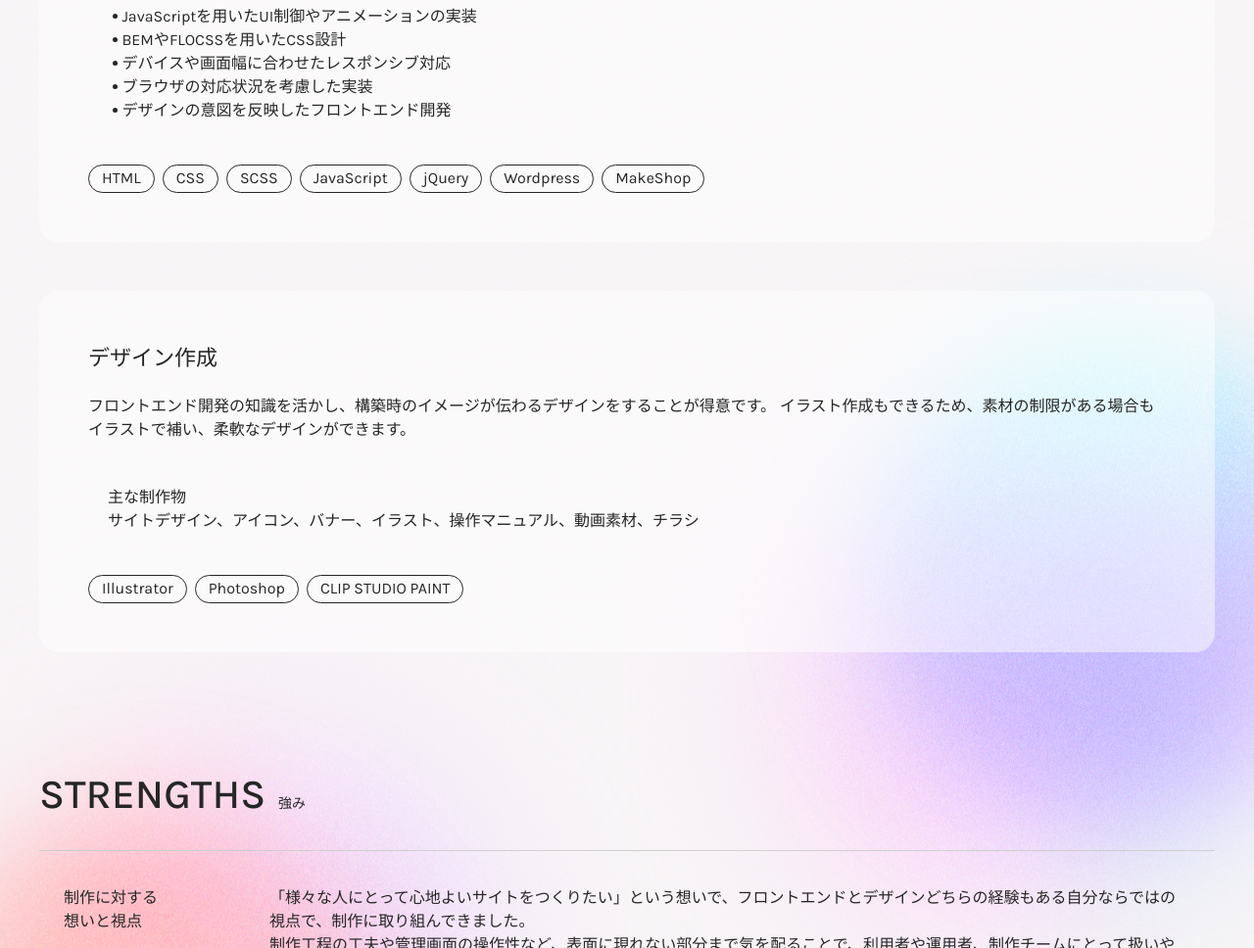
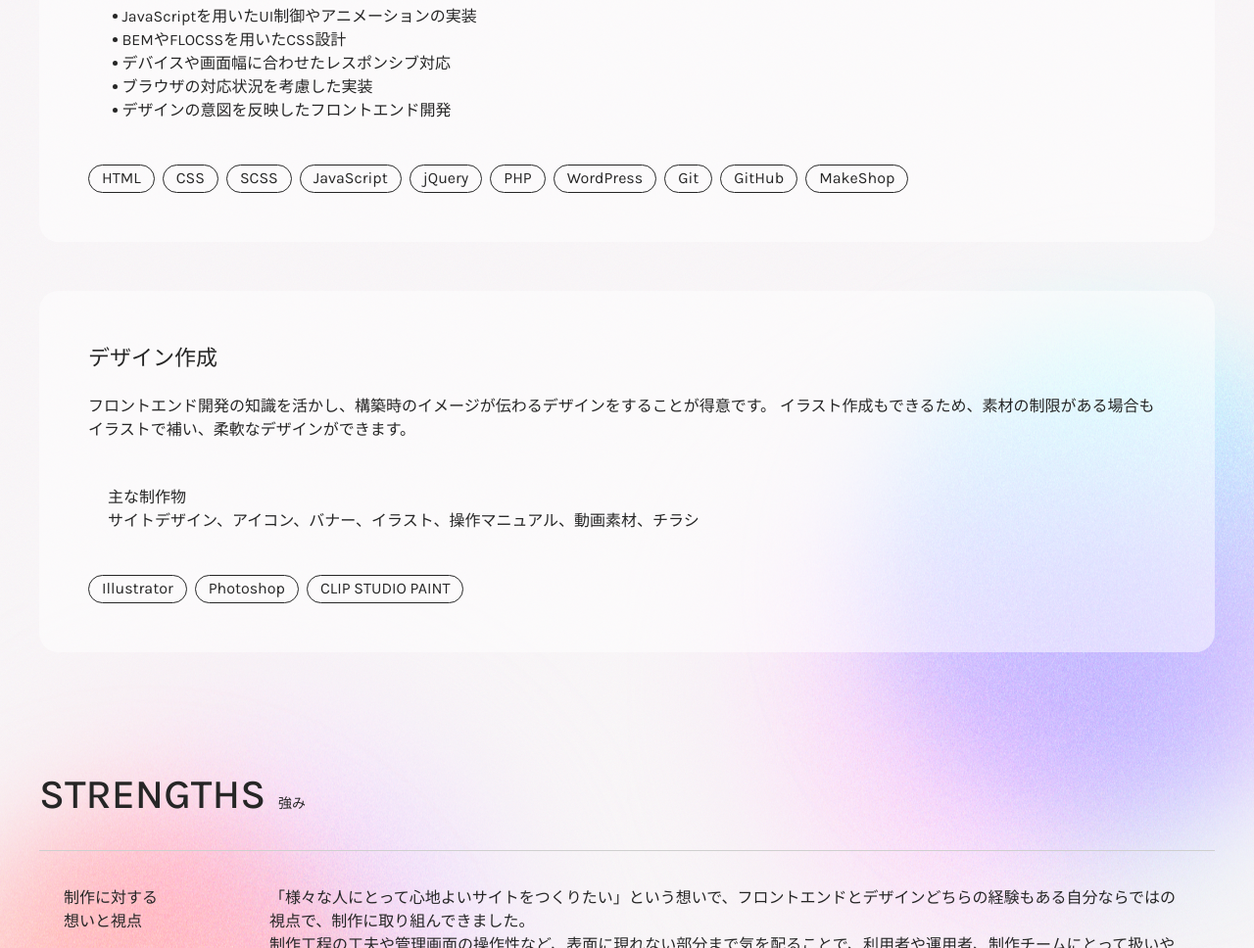
Before and after one commit to haruka-otsuka/portfolio, a plain HTML site: page profile.html in a window 1280 px wide. Shown: the part 1258-2226 px from the top of the page at 98% size. Drawn offline with Linux system fonts and the light colour scheme; a script that the page names is missing.

Commit message:
skillsの修正のためprofile.htmlを更新

```diff
--- a/profile.html
+++ b/profile.html
@@ -87,7 +87,10 @@
               <li class="skills__tech-item">SCSS</li>
               <li class="skills__tech-item">JavaScript</li>
               <li class="skills__tech-item">jQuery</li>
-              <li class="skills__tech-item">Wordpress</li>
+              <li class="skills__tech-item">PHP</li>
+              <li class="skills__tech-item">WordPress</li>
+              <li class="skills__tech-item">Git</li>
+              <li class="skills__tech-item">GitHub</li>
               <li class="skills__tech-item">MakeShop</li>
             </ul>
           </div>
```
